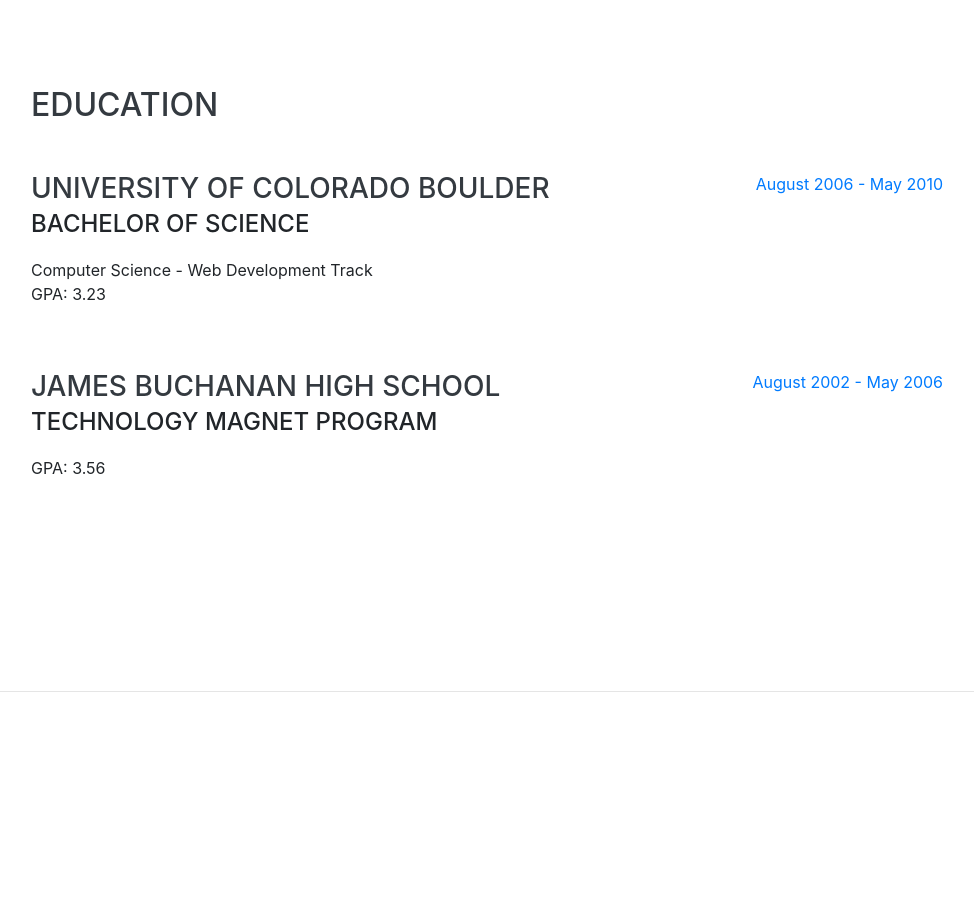
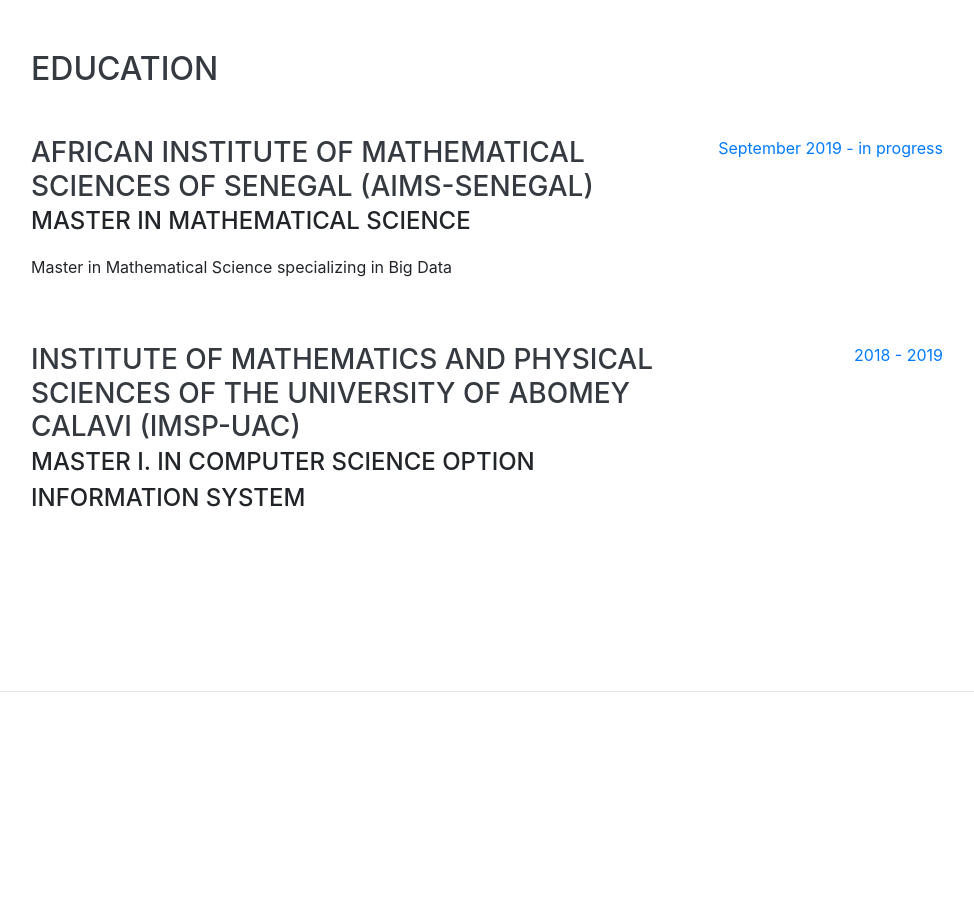
Before and after one commit to osiastossou/osiastossou.github.io, a website with bundled scripts: page index.html in a window 1280 px wide. Shown: the part 2100-3002 px from the top of the page, without its empty margins (289-1263 px from the left). Built offline with nearby package versions, Linux system fonts and the light colour scheme; files whose address does not match are found by name; a web font is replaced by a local one.

Commit message:
Mise en ligne du template CV +++++

```diff
--- a/index.html
+++ b/index.html
@@ -5,8 +5,8 @@
 
   <meta charset="utf-8">
   <meta name="viewport" content="width=device-width, initial-scale=1, shrink-to-fit=no">
-  <meta name="description" content="">
-  <meta name="author" content="">
+  <meta name="description" content="Osias Noël TOSSOU">
+  <meta name="author" content="Osias Noël TOSSOU">
 
   <title>Resume - Start Bootstrap Theme</title>
 
@@ -176,24 +176,24 @@
 
         <div class="resume-item d-flex flex-column flex-md-row justify-content-between mb-5">
           <div class="resume-content">
-            <h3 class="mb-0">University of Colorado Boulder</h3>
-            <div class="subheading mb-3">Bachelor of Science</div>
-            <div>Computer Science - Web Development Track</div>
-            <p>GPA: 3.23</p>
+            <h3 class="mb-0">African Institute of Mathematical Sciences of Senegal (AIMS-Senegal)</h3>
+            <div class="subheading mb-3">Master in Mathematical Science</div>
+            <div>Master in Mathematical Science specializing in Big Data</div>
+            <p></p>
           </div>
           <div class="resume-date text-md-right">
-            <span class="text-primary">August 2006 - May 2010</span>
+            <span class="text-primary">September 2019 - in progress</span>
           </div>
         </div>
 
         <div class="resume-item d-flex flex-column flex-md-row justify-content-between">
           <div class="resume-content">
-            <h3 class="mb-0">James Buchanan High School</h3>
-            <div class="subheading mb-3">Technology Magnet Program</div>
-            <p>GPA: 3.56</p>
+            <h3 class="mb-0">Institute of Mathematics and Physical Sciences of the University of Abomey Calavi (IMSP-UAC)</h3>
+            <div class="subheading mb-3">Master I. in Computer Science option Information System</div>
+            <p></p>
           </div>
           <div class="resume-date text-md-right">
-            <span class="text-primary">August 2002 - May 2006</span>
+            <span class="text-primary">2018 - 2019</span>
           </div>
         </div>
 
```
